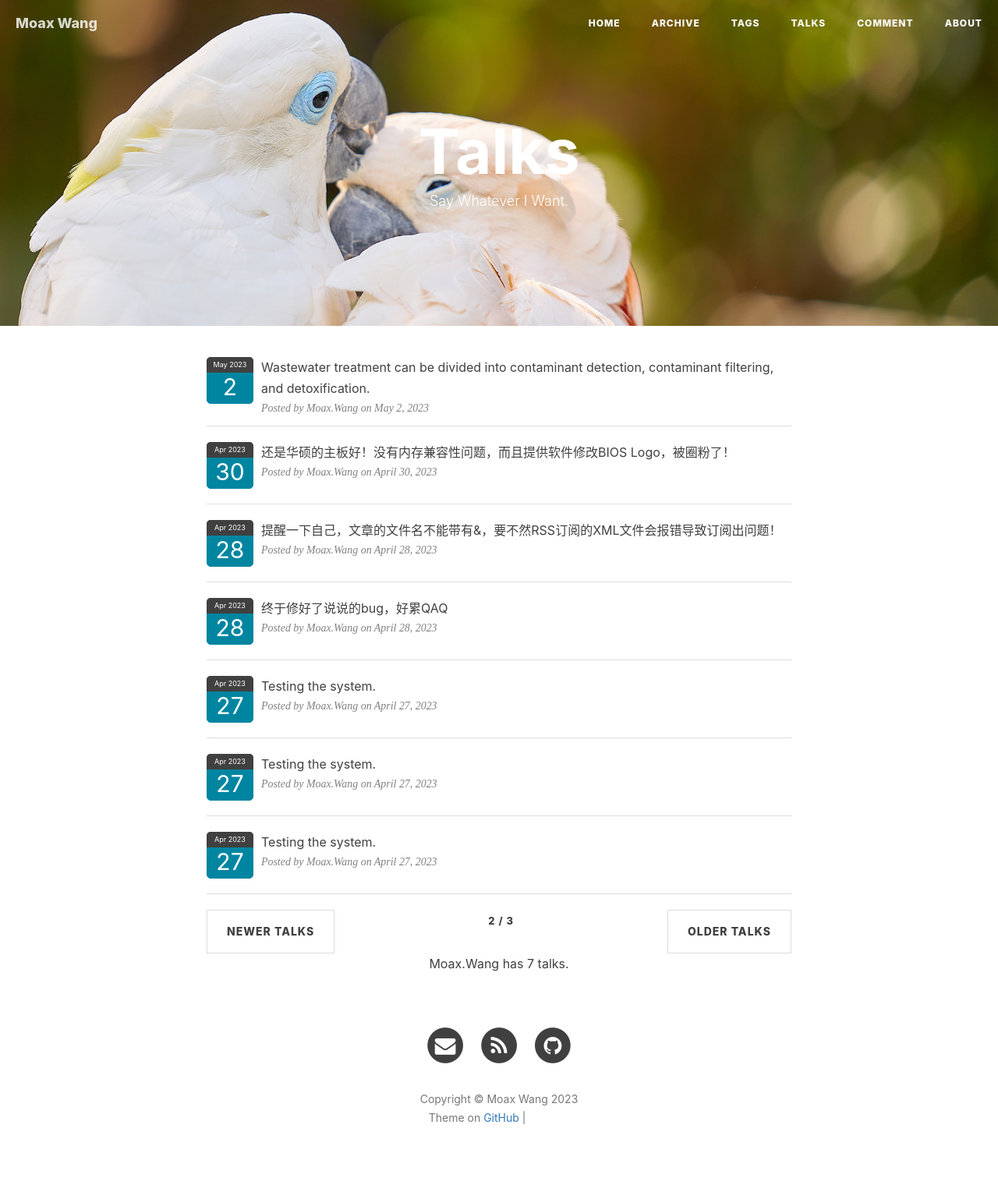
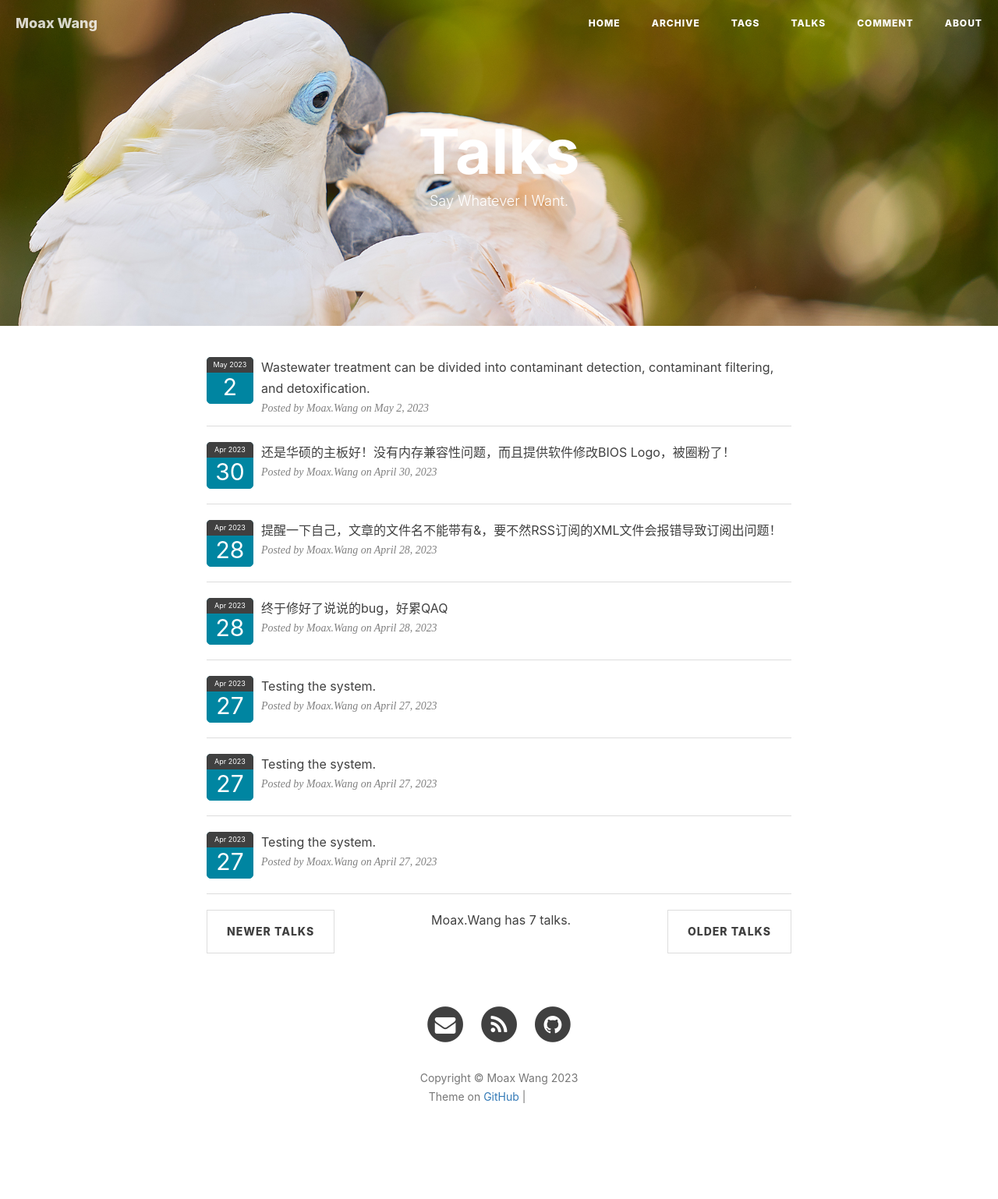
Before and after one commit to WinchellWang/winchellwang.github.io, a Jekyll site: the page built from 3talk.html, in a window 1280 px wide. Shown: the whole page at 78% size. Built offline with Jekyll 4.4.1, drawn with Linux system fonts in a browser that asks for light colours; nearby versions of some CDN libraries; comment, search, counter and statistics services are not loaded; after the commit the page ends 1511 px from its top, so only the background shows below that; grey boxes are pictures that could not be loaded.

Commit message:
Update 3talk.html

```diff
--- a/3talk.html
+++ b/3talk.html
@@ -37,14 +37,6 @@ permalink: /talk/
     font-style: italic;
     color: #808080;
     padding-right: 10px;
-}
-
-.hexo-douban-pagenumfont {
-    font-family: -apple-system, BlinkMacSystemFont, "Helvetica Neue", "Arial", "PingFang SC", "Hiragino Sans GB", "STHeiti", "Microsoft YaHei", "Microsoft JhengHei", "Source Han Sans SC", "Noto Sans CJK SC", "Source Han Sans CN", "Noto Sans SC", "Source Han Sans TC", "Noto Sans CJK TC", "WenQuanYi Micro Hei", SimSun, sans-serif;
-    line-height: 1.7;
-    font-size: 13px;
-    font-weight: 800;
-    letter-spacing: 1px;
 }
 
 .hexo-douban-hide {
@@ -119,7 +111,6 @@ permalink: /talk/
     {% endfor %}
     <!-- 已读000结束 -->
 
-<!--      我的说说 start      -->
     <div id="hexo-douban-item3">
         <!-- 说说000开始 -->
         {% for talk in site.data.talks %}
@@ -142,7 +133,16 @@ permalink: /talk/
             <li class="previous">
                 <a class="hexo-douban-button hexo-douban-previouspage" href="javascript:;">Newer Talks</a>
             </li>
-        <span class="hexo-douban-pagenum hexo-douban-pagenumfont">2 / 3</span>
+            <!-- 说说统计 开始 -->
+            <a align="center">
+                Moax.Wang has
+                <script language="JavaScript">
+                var numitem1 = document.getElementById('hexo-douban-item3').getElementsByClassName('hexo-douban-item').length;
+                document.write(numitem1)
+                </script>
+                talks.
+            </a>
+            <!-- 说说统计 结束 -->
             <li class="next">
                 <a class="hexo-douban-button hexo-douban-nextpage" href="javascript:;">Older Talks</a>
             </li>
@@ -152,24 +152,12 @@ permalink: /talk/
     <!-- talk end -->
     </div>
 </div>
-<!-- Main Content end-->
-
-<!-- 说说统计 开始 -->
-<div align="center">
-    Moax.Wang has
-    <script language="JavaScript">
-    var numitem1 = document.getElementById('hexo-douban-item3').getElementsByClassName('hexo-douban-item').length;
-    document.write(numitem1)
-    </script>
-    talks.
-</div>
-<!-- 说说统计 结束 -->
 
 </div>
+<!-- Main Content end-->
 
 <!-- 标签切换脚本 -->
 <script>
-
 Element.prototype.siblings = function () {
     var siblingElement = [];
     var sibs = this.parentNode.children;
```
Lines whose indentation alone changed are shown as unchanged.
